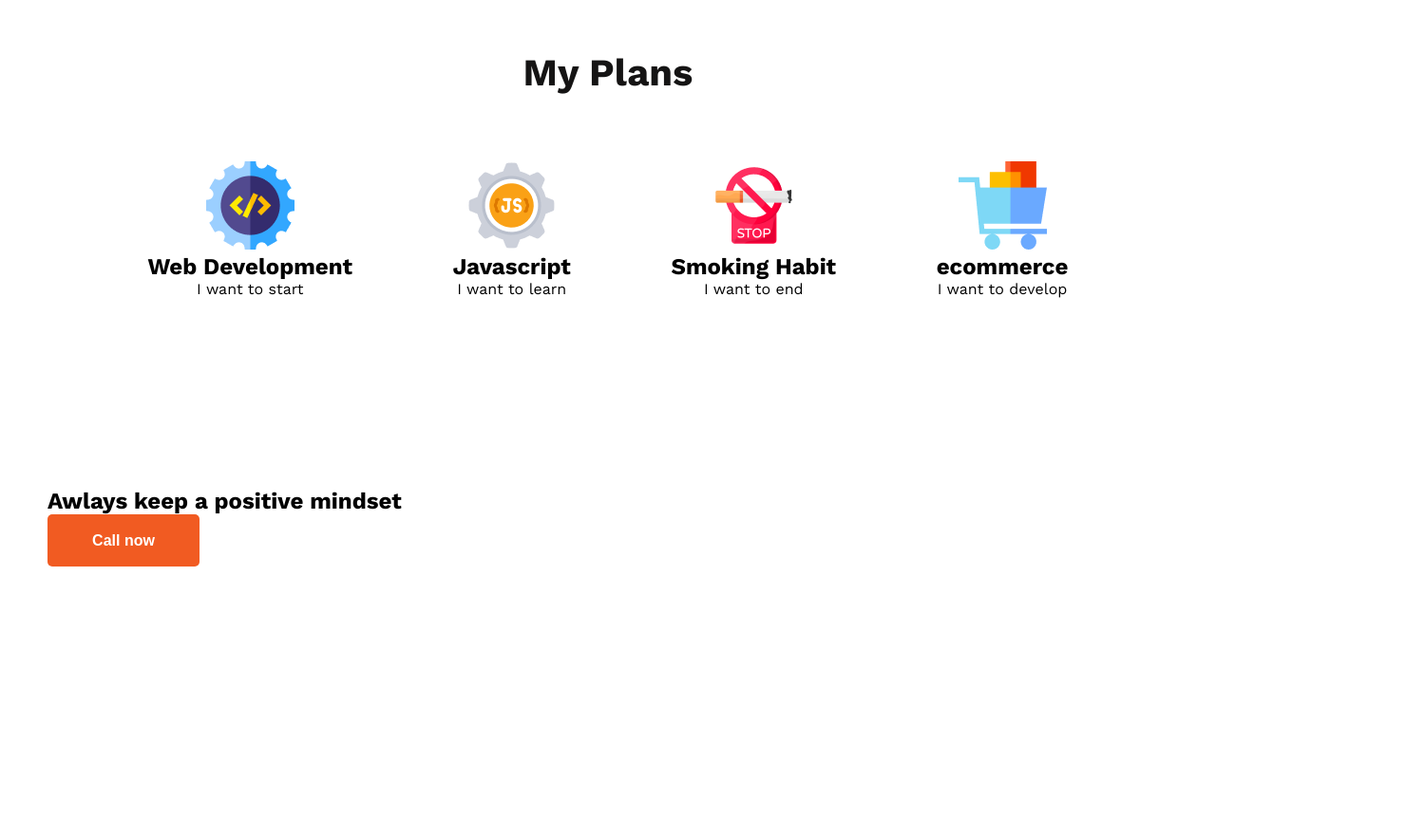
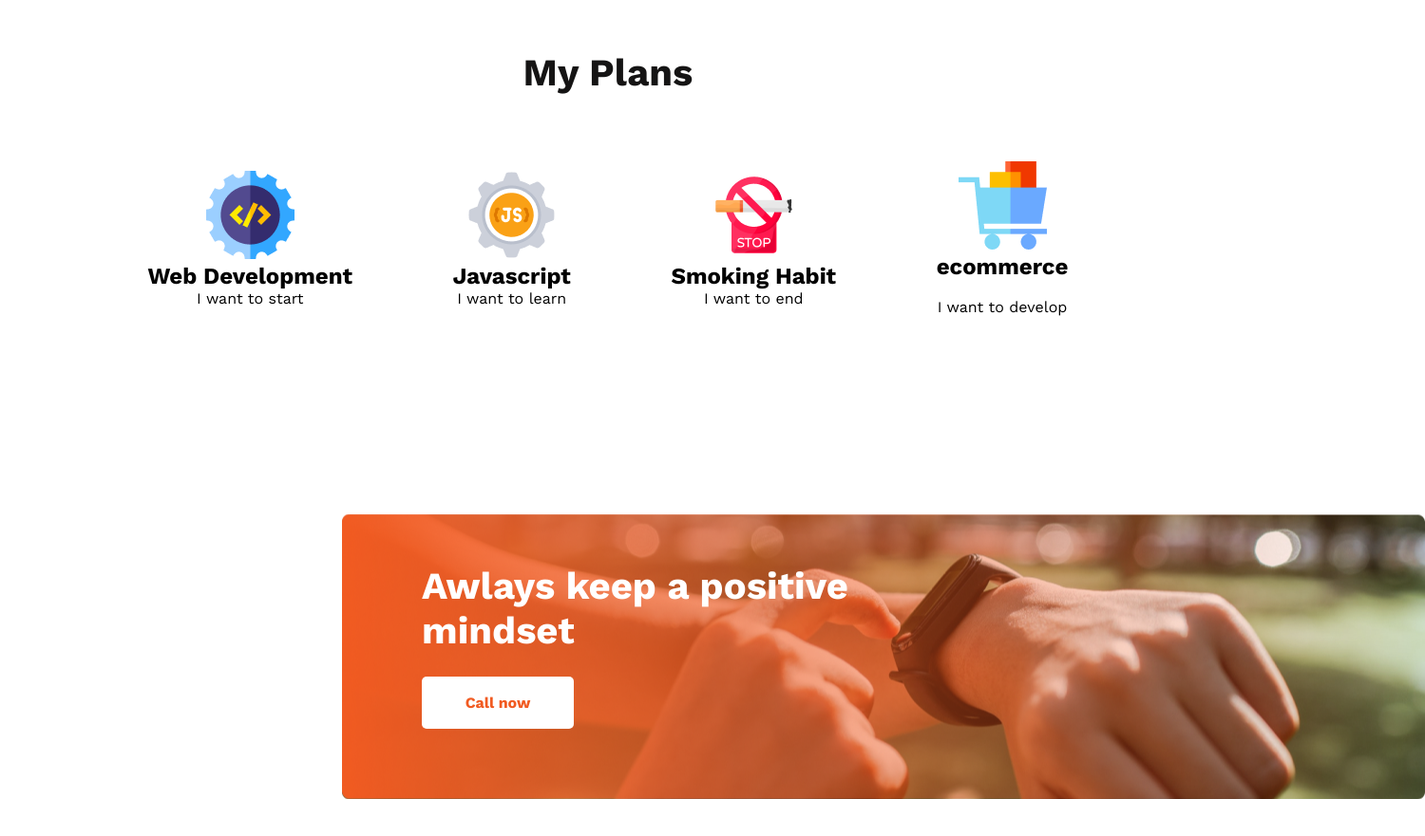
Before and after one commit to nadiaS11/first-portfolio, a plain HTML site: page index.html in a window 1280 px wide. Shown: the part 1805-2686 px from the top of the page at 95% size, 1500 px wide, since content can reach past the window. Before the commit the page ends 2452 px from the top, so only its background shows below. Drawn offline with nearby package versions, Linux system fonts and the light colour scheme.

Commit message:
added last banner and styling

```diff
--- a/index.html
+++ b/index.html
@@ -39,7 +39,7 @@
                 <!-- </div> -->
             </div>
         </div>
-    <section>
+    <section class="plan-section">
         <h2>My Plans</h2>
 
         <div class="plans">
@@ -62,14 +62,18 @@
             <div class="icons-container">
                 <img src="./images/icons/ecom.png" alt="ecommerce">
                 <h2 class="names">ecommerce</h2>
+                <br>
                 <p>I want to develop</p>
                 </div>
         </div>
     </section>
     <section>
         <div class="last-banner">
-            <h1>Awlays keep a positive mindset</h1>
+            <div class="text">
+                <h1>Awlays keep a positive <br>mindset</h1>
             <button class="btn second">Call now</button>
+            </div>
+
         </div>
     </section>
 
--- a/style.css
+++ b/style.css
@@ -1,9 +1,7 @@
 *{
     margin: 0px;
     padding: 0px;
-}
 
-body{
     font-family: 'Work Sans', sans-serif;
 }
 
@@ -128,6 +126,33 @@ section> h2{
     align-items: center;
     text-align: center;
 }
-section{
+.plan-section{
     padding:50px
 }
+.last-banner{
+    background-image: url(./images/gradient2.png), url(./images/watch.png);
+    background-repeat: no-repeat;
+    background-position: center;
+    background-position: cover;
+    width:1140px;
+    height:300px;
+    position: relative;
+    margin:0px 360px 100px;
+}
+.text{
+    padding-top:52px  ;
+    padding-bottom: 59px;
+    padding-left: 20px;
+    margin:59px 0px 59px 64px ;
+    color: #FFF;
+}
+.text h1{
+    font-size: 40px;
+    font-style: normal;
+    font-weight: 700;
+}
+.second{
+    background-color: #FFF;
+    color:#F15B22;
+    margin: 25px 0px;
+}
```
Also changed, not shown: images/gradient2.png (added), images/gradient3.png (added), images/watch.png (added).
